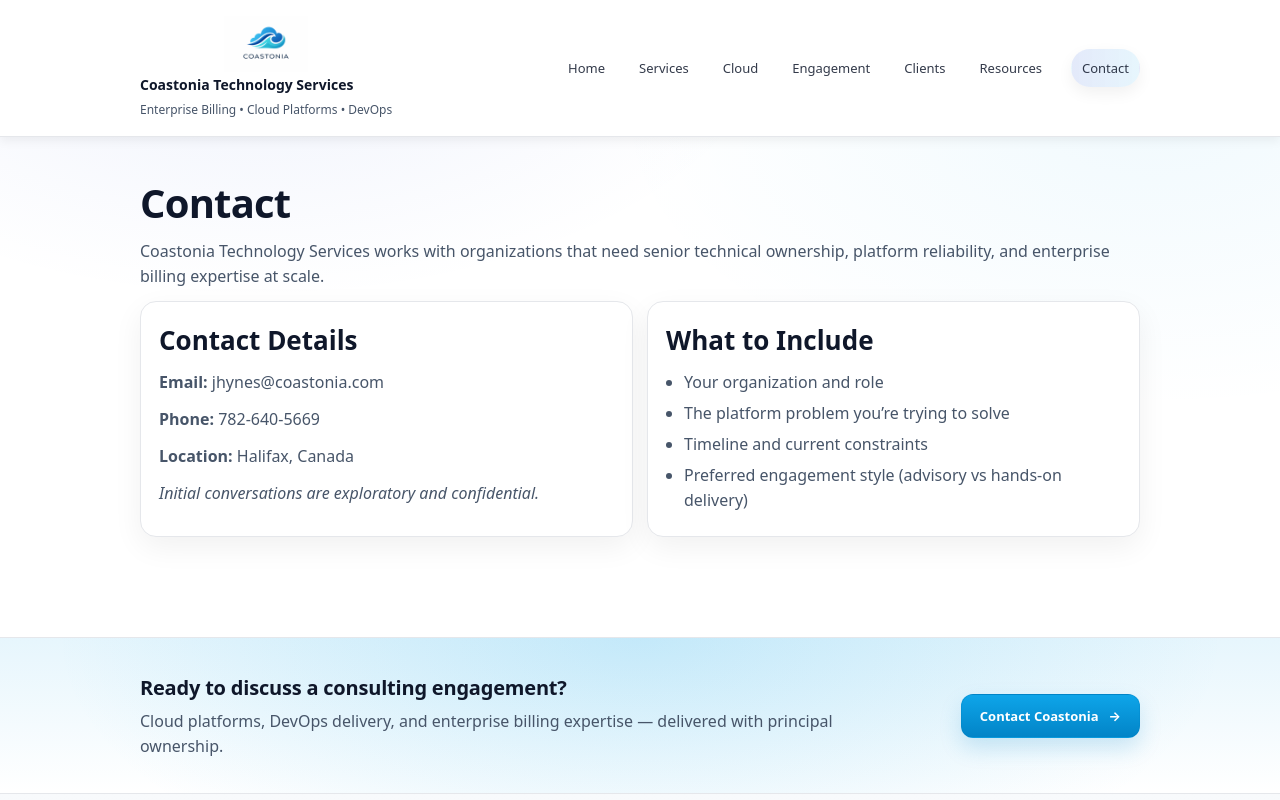
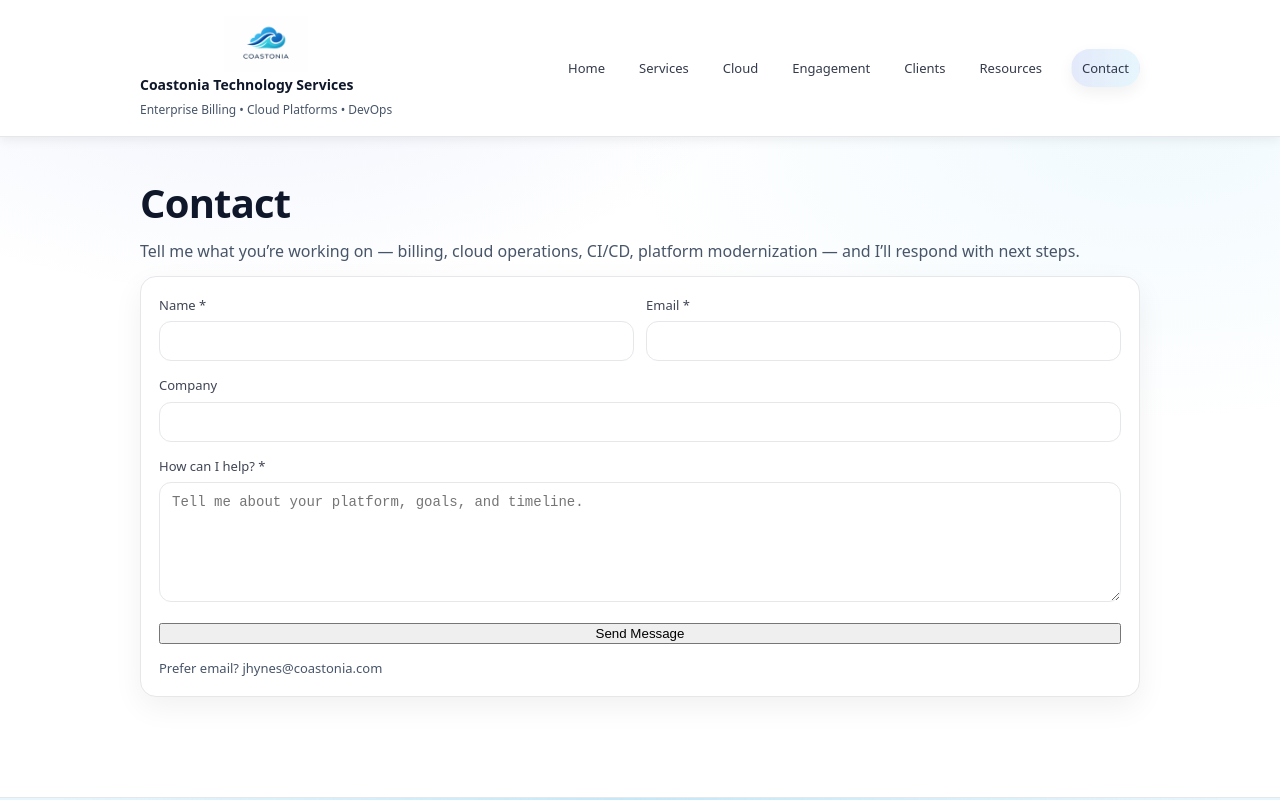
Before and after one commit to jhynes39/coastonia, a Next.js app: page /contact in a window 1280 px wide. Shown: the top 800 px of the page. Built offline with nearby package versions, Linux system fonts and the light colour scheme.

Commit message:
Add contact form and API route

```diff
--- /dev/null
+++ b/app/api/contact/route.ts
@@ -0,0 +1,66 @@
+import { NextResponse } from "next/server";
+
+type Payload = {
+  name: string;
+  email: string;
+  company?: string;
+  message: string;
+  website?: string; // honeypot
+};
+
+function isEmail(s: string) {
+  return /^[^\s@]+@[^\s@]+\.[^\s@]+$/.test(s);
+}
+
+export async function POST(req: Request) {
+  try {
+    const body = (await req.json()) as Payload;
+
+    // Honeypot: real users won't fill this
+    if (body.website && body.website.trim().length > 0) {
+      return NextResponse.json({ ok: true }); // silently accept
+    }
+
+    const name = (body.name || "").trim();
+    const email = (body.email || "").trim();
+    const company = (body.company || "").trim();
+    const message = (body.message || "").trim();
+
+    if (!name || !email || !message) {
+      return NextResponse.json(
+        { ok: false, error: "Missing required fields." },
+        { status: 400 }
+      );
+    }
+    if (!isEmail(email)) {
+      return NextResponse.json(
+        { ok: false, error: "Please enter a valid email." },
+        { status: 400 }
+      );
+    }
+    if (message.length < 10) {
+      return NextResponse.json(
+        { ok: false, error: "Message is too short." },
+        { status: 400 }
+      );
+    }
+
+    // ✅ Option A (quick start): send to your email via provider later
+    // For now we just log it (shows in Vercel logs)
+    console.log("New contact form submission:", {
+      name,
+      email,
+      company,
+      message,
+      receivedAt: new Date().toISOString(),
+    });
+
+    // TODO (next): integrate SendGrid/Resend so you receive emails.
+    return NextResponse.json({ ok: true });
+  } catch (err) {
+    return NextResponse.json(
+      { ok: false, error: "Server error." },
+      { status: 500 }
+    );
+  }
+}
--- /dev/null
+++ b/app/contact/ContactForm.tsx
@@ -0,0 +1,128 @@
+"use client";
+
+import { useState } from "react";
+
+type Status = "idle" | "loading" | "success" | "error";
+
+export default function ContactForm() {
+  const [status, setStatus] = useState<Status>("idle");
+  const [error, setError] = useState<string | null>(null);
+
+  const [name, setName] = useState("");
+  const [email, setEmail] = useState("");
+  const [company, setCompany] = useState("");
+  const [message, setMessage] = useState("");
+
+  // Honeypot field (hidden)
+  const [website, setWebsite] = useState("");
+
+  async function onSubmit(e: React.FormEvent) {
+    e.preventDefault();
+    setStatus("loading");
+    setError(null);
+
+    try {
+      const res = await fetch("/api/contact", {
+        method: "POST",
+        headers: { "Content-Type": "application/json" },
+        body: JSON.stringify({ name, email, company, message, website }),
+      });
+
+      const data = await res.json().catch(() => ({}));
+      if (!res.ok) throw new Error(data?.error || "Failed to submit.");
+
+      setStatus("success");
+      setName("");
+      setEmail("");
+      setCompany("");
+      setMessage("");
+      setWebsite("");
+    } catch (err: any) {
+      setStatus("error");
+      setError(err?.message || "Something went wrong.");
+    }
+  }
+
+  return (
+    <div className="card">
+      <form onSubmit={onSubmit} className="form">
+        <div className="formRow">
+          <div className="formField">
+            <label htmlFor="name">Name *</label>
+            <input
+              id="name"
+              value={name}
+              onChange={(e) => setName(e.target.value)}
+              autoComplete="name"
+              required
+            />
+          </div>
+
+          <div className="formField">
+            <label htmlFor="email">Email *</label>
+            <input
+              id="email"
+              value={email}
+              onChange={(e) => setEmail(e.target.value)}
+              autoComplete="email"
+              type="email"
+              required
+            />
+          </div>
+        </div>
+
+        <div className="formField">
+          <label htmlFor="company">Company</label>
+          <input
+            id="company"
+            value={company}
+            onChange={(e) => setCompany(e.target.value)}
+            autoComplete="organization"
+          />
+        </div>
+
+        {/* Honeypot (do not remove) */}
+        <div className="hp">
+          <label htmlFor="website">Website</label>
+          <input
+            id="website"
+            value={website}
+            onChange={(e) => setWebsite(e.target.value)}
+            tabIndex={-1}
+            autoComplete="off"
+          />
+        </div>
+
+        <div className="formField">
+          <label htmlFor="message">How can I help? *</label>
+          <textarea
+            id="message"
+            value={message}
+            onChange={(e) => setMessage(e.target.value)}
+            required
+            rows={6}
+            placeholder="Tell me about your platform, goals, and timeline."
+          />
+        </div>
+
+        {status === "success" ? (
+          <div className="formSuccess">
+            Thanks — your message has been sent. I’ll get back to you soon.
+          </div>
+        ) : null}
+
+        {status === "error" ? (
+          <div className="formError">{error}</div>
+        ) : null}
+
+        <button className="buttonPrimary" type="submit" disabled={status === "loading"}>
+          {status === "loading" ? "Sending..." : "Send Message"}
+        </button>
+
+        <p className="formNote">
+          Prefer email? <a href="mailto:jhynes@coastonia.com">jhynes@coastonia.com</a>
+        </p>
+      </form>
+    </div>
+  );
+}
--- a/app/contact/page.tsx
+++ b/app/contact/page.tsx
@@ -1,31 +1,15 @@
+import ContactForm from "./ContactForm";
+
 export default function ContactPage() {
   return (
-    <section className="section">
+    <main className="container section">
       <h1>Contact</h1>
       <p>
-        Coastonia Technology Services works with organizations that need senior technical ownership, platform reliability,
-        and enterprise billing expertise at scale.
+        Tell me what you’re working on — billing, cloud operations, CI/CD, platform modernization —
+        and I’ll respond with next steps.
       </p>
 
-      <div className="grid cols-2">
-        <div className="card">
-          <h2>Contact Details</h2>
-          <p><strong>Email:</strong> <a href="mailto:jhynes@coastonia.com">jhynes@coastonia.com</a></p>
-          <p><strong>Phone:</strong> <a href="tel:+17826405669">782-640-5669</a></p>
-          <p><strong>Location:</strong> Halifax, Canada</p>
-          <p style={{marginTop: 10}}><em>Initial conversations are exploratory and confidential.</em></p>
-        </div>
-
-        <div className="card">
-          <h2>What to Include</h2>
-          <ul className="list">
-            <li>Your organization and role</li>
-            <li>The platform problem you’re trying to solve</li>
-            <li>Timeline and current constraints</li>
-            <li>Preferred engagement style (advisory vs hands-on delivery)</li>
-          </ul>
-        </div>
-      </div>
-    </section>
+      <ContactForm />
+    </main>
   );
 }
--- a/app/globals.css
+++ b/app/globals.css
@@ -830,3 +830,73 @@ small { color: var(--muted); }
 .ctsFooterBottomInner{
   text-align: center;
 }
+
+
+
+/* --- Forms --- */
+.form { display: grid; gap: 14px; }
+
+.formRow {
+  display: grid;
+  gap: 12px;
+}
+
+@media (min-width: 820px) {
+  .formRow { grid-template-columns: 1fr 1fr; }
+}
+
+.formField label {
+  display: block;
+  font-size: 13px;
+  color: rgba(15, 23, 42, 0.8);
+  margin-bottom: 6px;
+}
+
+.formField input,
+.formField textarea {
+  width: 100%;
+  padding: 11px 12px;
+  border-radius: 12px;
+  border: 1px solid var(--border);
+  background: var(--surface);
+  font-size: 14px;
+  outline: none;
+}
+
+.formField input:focus,
+.formField textarea:focus {
+  border-color: rgba(29, 78, 216, 0.35);
+  box-shadow: 0 0 0 4px rgba(29, 78, 216, 0.10);
+}
+
+.formSuccess {
+  border: 1px solid rgba(34, 197, 94, 0.25);
+  background: rgba(34, 197, 94, 0.08);
+  padding: 10px 12px;
+  border-radius: 12px;
+  font-size: 14px;
+}
+
+.formError {
+  border: 1px solid rgba(239, 68, 68, 0.25);
+  background: rgba(239, 68, 68, 0.08);
+  padding: 10px 12px;
+  border-radius: 12px;
+  font-size: 14px;
+}
+
+.formNote {
+  margin: 0;
+  font-size: 13px;
+  color: var(--muted);
+}
+
+/* Honeypot hidden field */
+.hp {
+  position: absolute;
+  left: -10000px;
+  top: auto;
+  width: 1px;
+  height: 1px;
+  overflow: hidden;
+}
```
